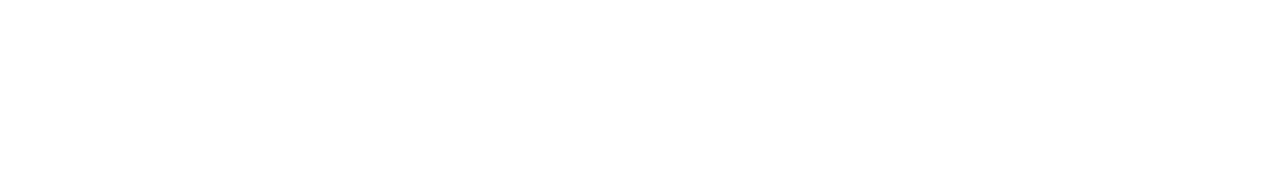
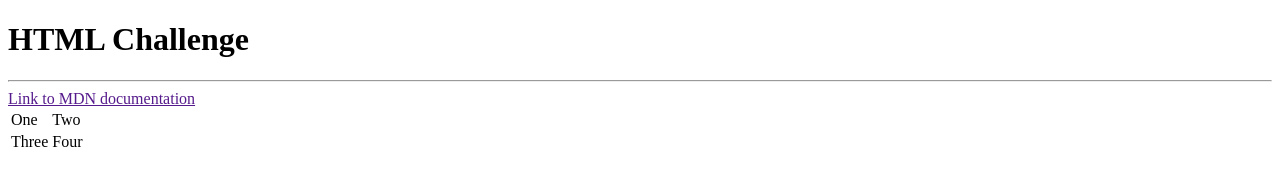
Before and after one commit to Pranavmalik7/Web-development, a plain HTML site: page Module 2/challenge.html in a window 1280 px wide. Drawn offline with Linux system fonts and the light colour scheme.

Commit message:
Update challenge.html

```diff
--- a/Module 2/challenge.html
+++ b/Module 2/challenge.html
@@ -7,6 +7,18 @@
     <title>Document</title>
 </head>
 <body>
-
+    <h1>HTML Challenge</h1>
+    <hr>
+    <a href="">Link to MDN documentation</a>
+    <table>
+        <tr>
+            <td>One</td>
+            <td>Two</td>
+        </tr>
+        <tr>
+            <td>Three</td>
+            <td>Four</td>
+        </tr>
+    </table>
 </body>
 </html>
```
